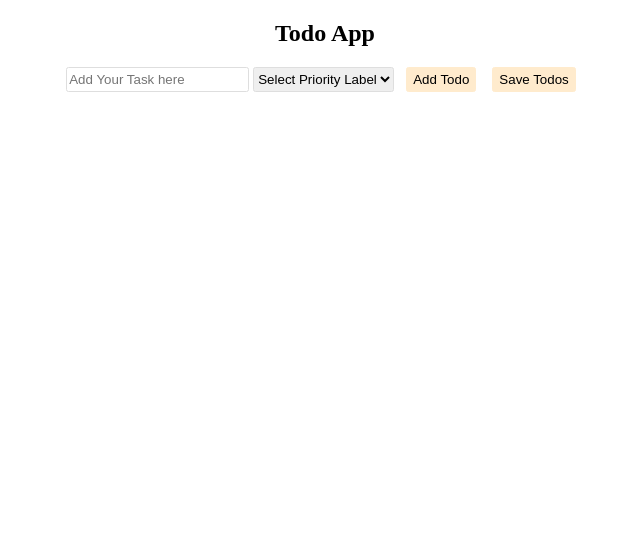
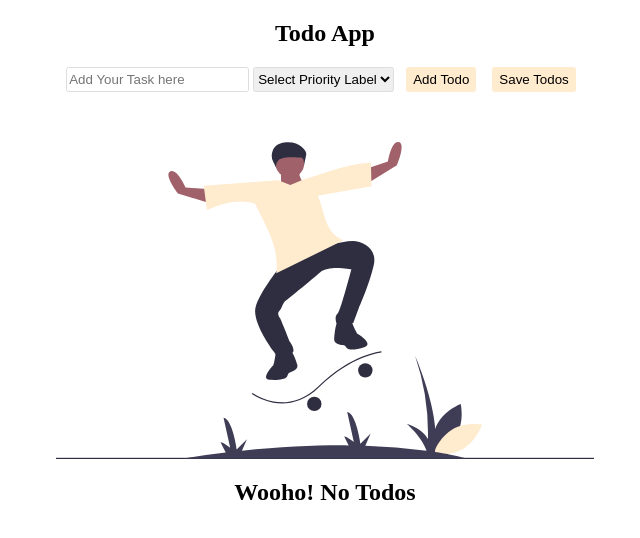
Before and after one commit to ponikar/react-todo, a React (Create React App) app: page / in a window 1280 px wide. Both pictures are taken after a click on the button "Delete". Shown: the top 538 px of the page, without its empty margins (315-955 px from the left). Built offline with nearby package versions, Linux system fonts and the light colour scheme.

Commit message:
Feature: Illustration

```diff
--- a/src/components/todos/todo-collection.jsx
+++ b/src/components/todos/todo-collection.jsx
@@ -5,7 +5,12 @@ import "./todo.style.css";
 
 export const TodosCollection = () => {
   const { todos } = useTodos();
-  return (
+  return !todos.length ? (
+    <section className="no-todo-container">
+      <img alt="No todos left to do!" src="/svgs/no-todos.svg" />
+      <h2>Wooho! No Todos</h2>
+    </section>
+  ) : (
     <ol style={{ width: "100%" }}>
       {todos.map((t) => (
         <TodoItem key={t.id} todo={t} />
--- a/src/components/todos/todo.style.css
+++ b/src/components/todos/todo.style.css
@@ -37,3 +37,15 @@ select {
 .todo-edit-input:focus {
   outline: none;
 }
+
+.no-todo-container {
+  display: flex;
+  flex-direction: column;
+  justify-content: center;
+  align-items: center;
+  margin-top: 50px;
+}
+
+.no-todo-container > img {
+  width: 60%;
+}
```
Also changed, not shown: public/svgs/no-todos.svg (added).
